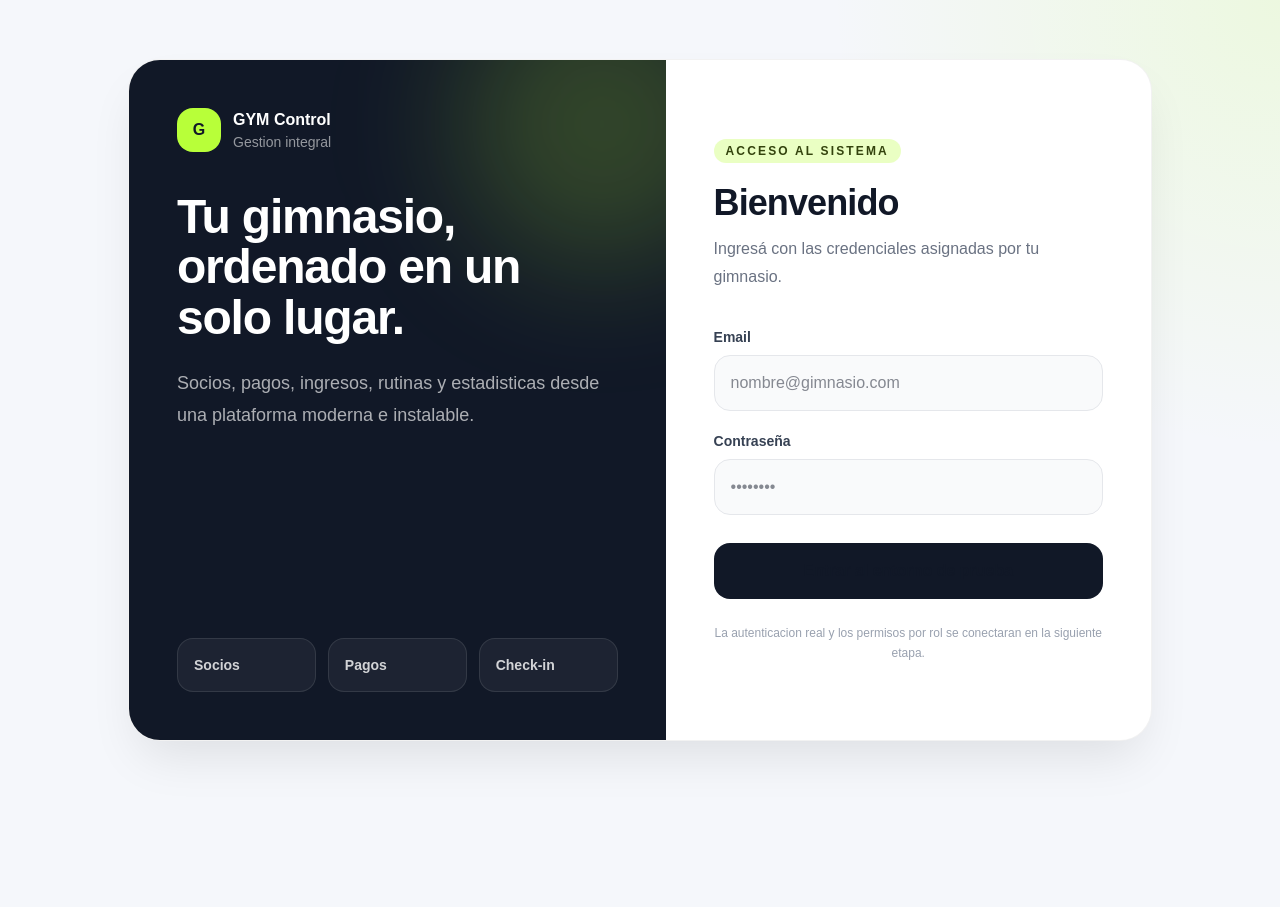
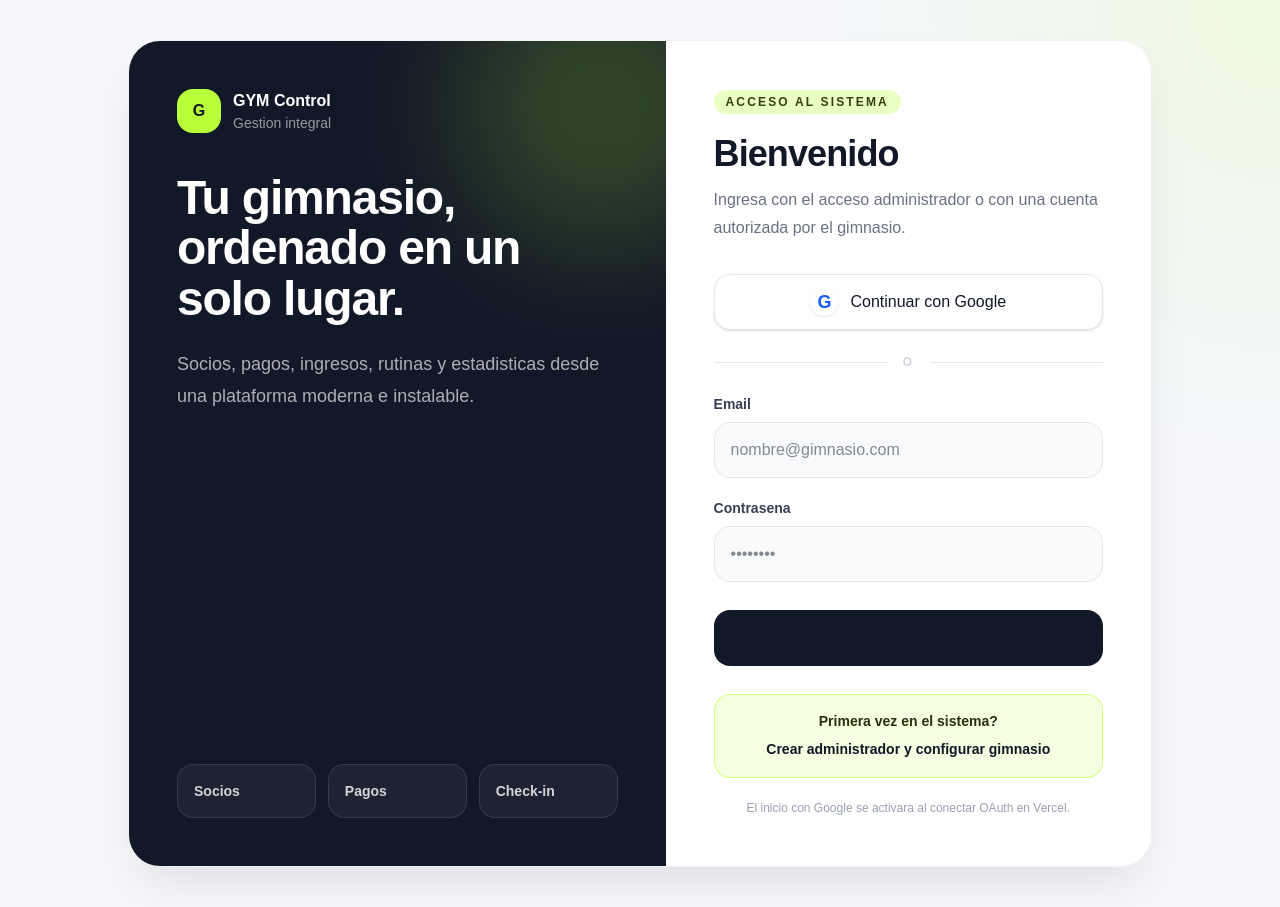
Before and after one commit to Tomi2837/GYMapps, a Next.js app: page /login in a window 1280 px wide. Before the commit the page ends 800 px from the top, so only its background shows below. Built offline with nearby package versions, Linux system fonts and the light colour scheme.

Commit message:
feat: add admin setup and Google access options to login

```diff
--- a/src/app/login/page.tsx
+++ b/src/app/login/page.tsx
@@ -4,7 +4,7 @@ export default function LoginPage() {
   return (
     <main className="flex min-h-screen items-center justify-center px-5 py-10">
       <section className="grid w-full max-w-5xl overflow-hidden rounded-[32px] border border-black/5 bg-white shadow-2xl shadow-black/10 md:grid-cols-[1.05fr_0.95fr]">
-        <div className="relative hidden min-h-[680px] overflow-hidden bg-[#111827] p-12 text-white md:flex md:flex-col md:justify-between">
+        <div className="relative hidden min-h-[700px] overflow-hidden bg-[#111827] p-12 text-white md:flex md:flex-col md:justify-between">
           <div className="absolute -right-20 -top-20 h-72 w-72 rounded-full bg-[#b8ff39]/20 blur-3xl" />
           <div className="relative">
             <div className="mb-10 flex items-center gap-3">
@@ -31,9 +31,9 @@ export default function LoginPage() {
           </div>
         </div>
 
-        <div className="flex min-h-[680px] flex-col justify-center p-7 sm:p-12">
-          <div className="mb-10 md:hidden">
-            <div className="mb-8 flex items-center gap-3">
+        <div className="flex min-h-[700px] flex-col justify-center p-7 sm:p-12">
+          <div className="mb-9 md:hidden">
+            <div className="flex items-center gap-3">
               <div className="grid h-11 w-11 place-items-center rounded-2xl bg-[#b8ff39] font-black text-[#111827]">G</div>
               <p className="font-bold">GYM Control</p>
             </div>
@@ -45,38 +45,42 @@ export default function LoginPage() {
             </span>
             <h2 className="mt-5 text-4xl font-black tracking-tight text-[#111827]">Bienvenido</h2>
             <p className="mt-3 text-base leading-7 text-gray-500">
-              Ingresá con las credenciales asignadas por tu gimnasio.
+              Ingresa con el acceso administrador o con una cuenta autorizada por el gimnasio.
             </p>
 
-            <form className="mt-9 space-y-5">
+            <button type="button" className="mt-8 flex h-14 w-full items-center justify-center gap-3 rounded-2xl border border-gray-200 bg-white font-bold text-[#111827] shadow-sm transition hover:bg-gray-50">
+              <span className="grid h-7 w-7 place-items-center rounded-full bg-white text-lg font-black text-blue-600 shadow">G</span>
+              Continuar con Google
+            </button>
+
+            <div className="my-6 flex items-center gap-4 text-xs font-bold uppercase tracking-[0.16em] text-gray-300">
+              <span className="h-px flex-1 bg-gray-200" /> o <span className="h-px flex-1 bg-gray-200" />
+            </div>
+
+            <form className="space-y-5">
               <label className="block">
                 <span className="mb-2 block text-sm font-semibold text-gray-700">Email</span>
-                <input
-                  type="email"
-                  placeholder="nombre@gimnasio.com"
-                  className="h-14 w-full rounded-2xl border border-gray-200 bg-gray-50 px-4 outline-none transition focus:border-[#111827] focus:bg-white"
-                />
+                <input type="email" placeholder="nombre@gimnasio.com" className="h-14 w-full rounded-2xl border border-gray-200 bg-gray-50 px-4 outline-none transition focus:border-[#111827] focus:bg-white" />
               </label>
-
               <label className="block">
-                <span className="mb-2 block text-sm font-semibold text-gray-700">Contraseña</span>
-                <input
-                  type="password"
-                  placeholder="••••••••"
-                  className="h-14 w-full rounded-2xl border border-gray-200 bg-gray-50 px-4 outline-none transition focus:border-[#111827] focus:bg-white"
-                />
+                <span className="mb-2 block text-sm font-semibold text-gray-700">Contrasena</span>
+                <input type="password" placeholder="••••••••" className="h-14 w-full rounded-2xl border border-gray-200 bg-gray-50 px-4 outline-none transition focus:border-[#111827] focus:bg-white" />
               </label>
             </form>
 
-            <Link
-              href="/dashboard"
-              className="mt-7 flex h-14 w-full items-center justify-center rounded-2xl bg-[#111827] px-5 font-bold text-white transition hover:-translate-y-0.5 hover:bg-black"
-            >
-              Entrar al entorno de prueba
+            <Link href="/dashboard" className="mt-7 flex h-14 w-full items-center justify-center rounded-2xl bg-[#111827] px-5 font-bold text-white transition hover:-translate-y-0.5 hover:bg-black">
+              Ingresar
             </Link>
 
-            <p className="mt-6 text-center text-xs leading-5 text-gray-400">
-              La autenticacion real y los permisos por rol se conectaran en la siguiente etapa.
+            <div className="mt-7 rounded-2xl border border-[#b8ff39]/60 bg-[#b8ff39]/15 p-4 text-center">
+              <p className="text-sm font-bold text-[#25320c]">Primera vez en el sistema?</p>
+              <Link href="/onboarding" className="mt-2 inline-flex text-sm font-black text-[#111827] underline decoration-2 underline-offset-4">
+                Crear administrador y configurar gimnasio
+              </Link>
+            </div>
+
+            <p className="mt-5 text-center text-xs leading-5 text-gray-400">
+              El inicio con Google se activara al conectar OAuth en Vercel.
             </p>
           </div>
         </div>
```
